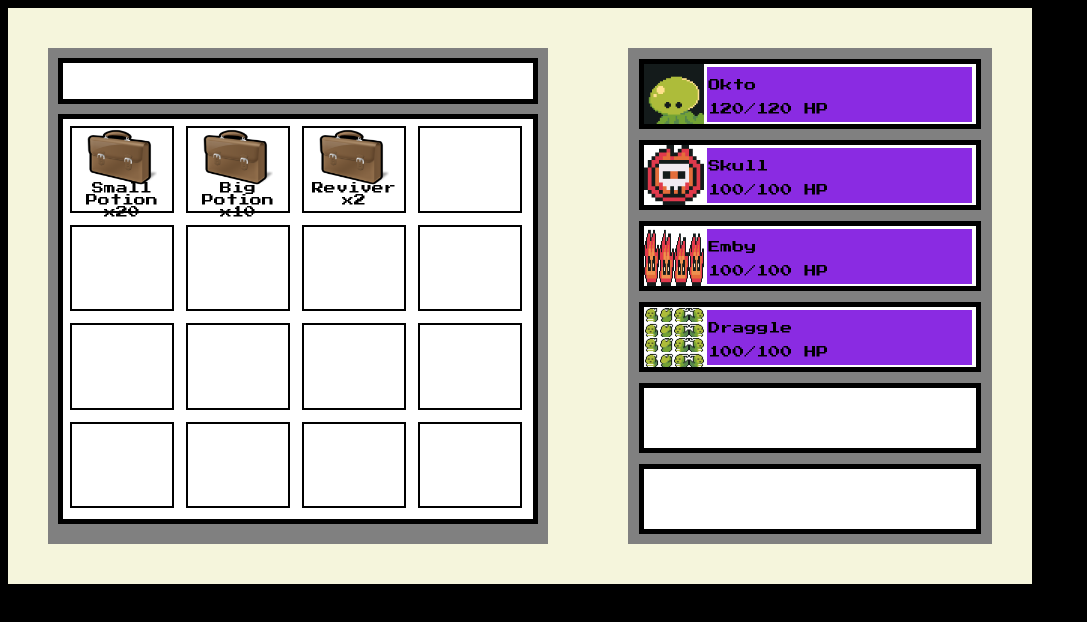
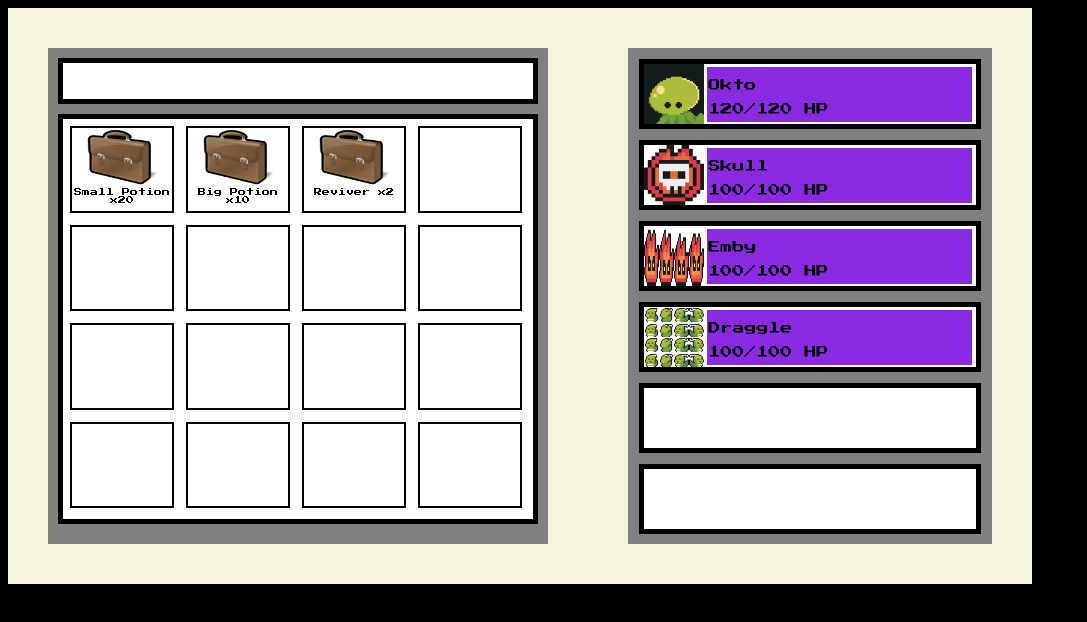
Before and after one commit to DiegoRojo99/pokemon-game, a plain HTML site: page index.html in a window 1280 px wide. Both pictures are taken after a click on the picture 992 px from the left and 48 px from the top of the page. Shown: the whole page, without its empty margins (0-1087 px from the left). Drawn offline with nearby package versions, Linux system fonts and the light colour scheme.

Commit message:
Updated font size for press play font

```diff
--- a/style.css
+++ b/style.css
@@ -166,9 +166,10 @@ button:hover{
     position: relative;
     width: 100%;
     height: 28%;
+    padding-top: 6px;
     text-align: center;
-    margin-top: -4%;
-    font-size: 12px;
+    margin-top: -4px;
+    font-size: 8px;
 }
 #monsters-menu{
     float: left;
```
